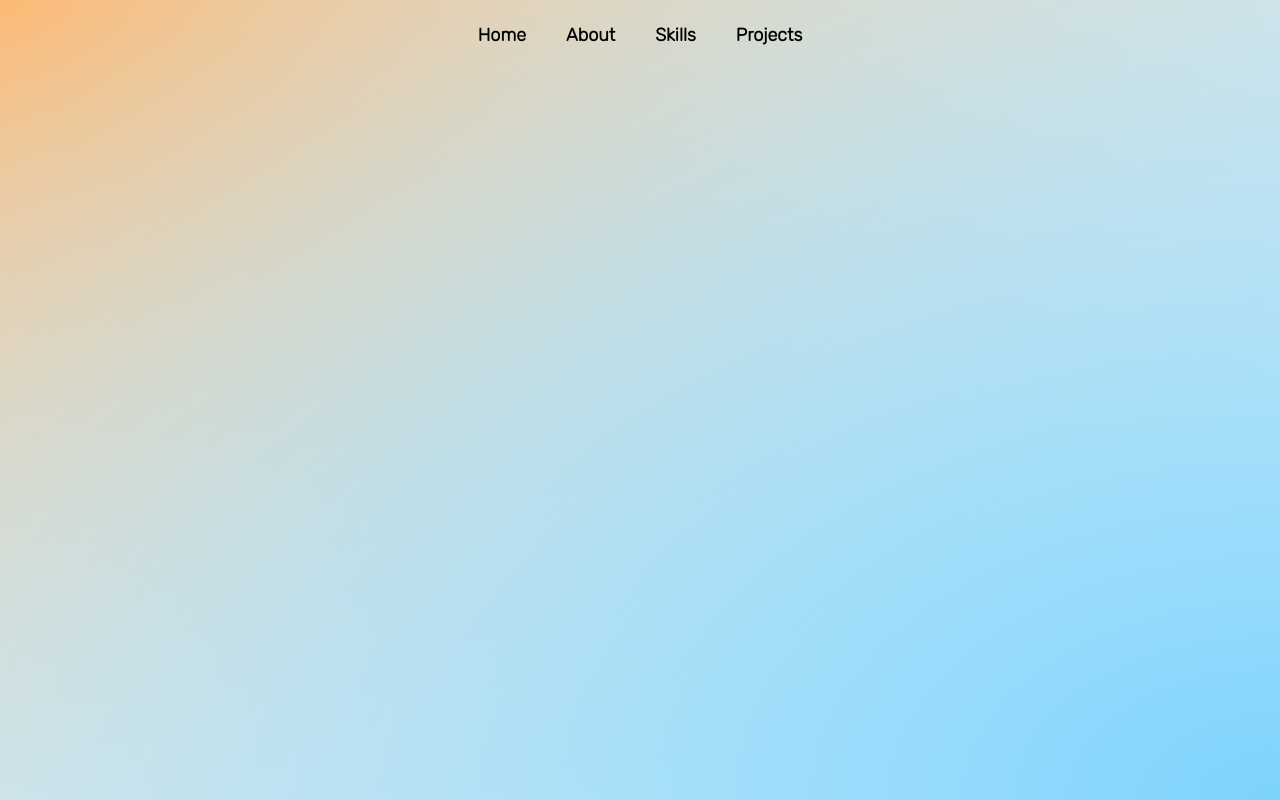
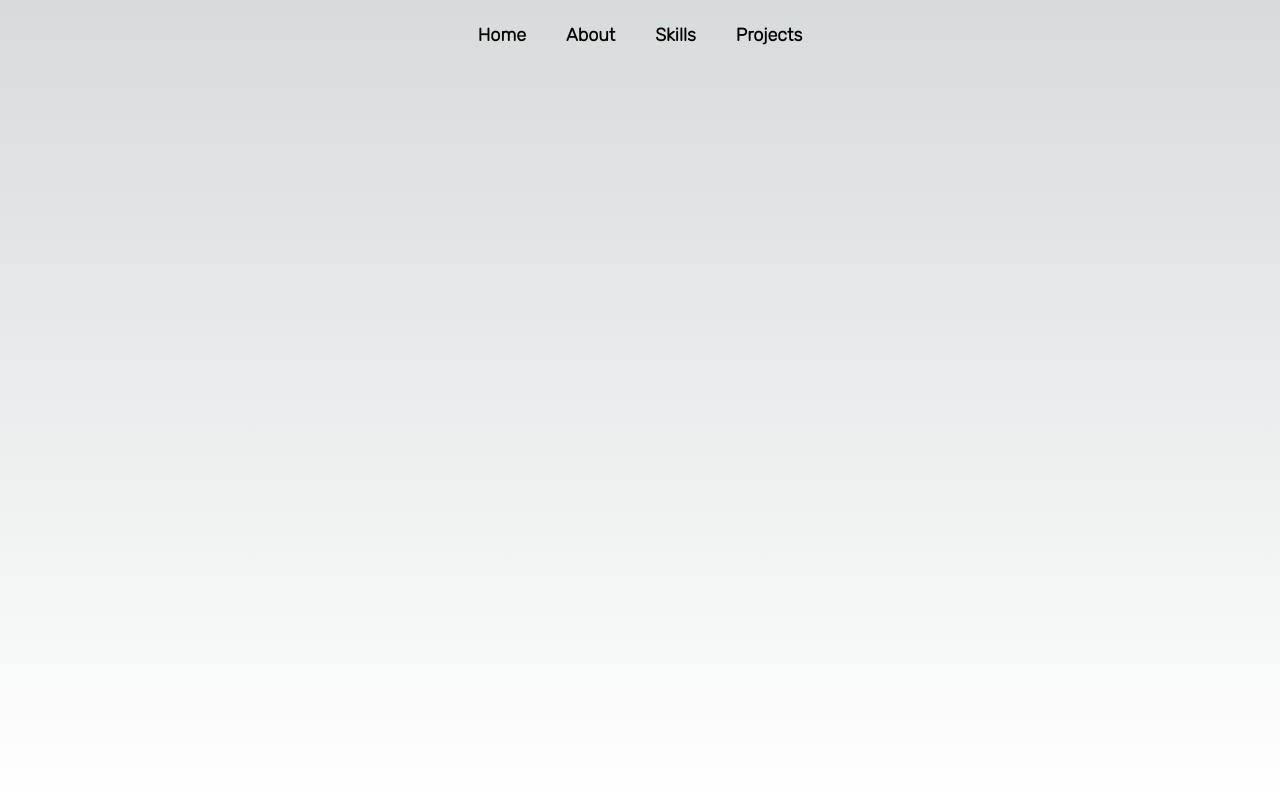
Before and after one commit to fahmiitmamul/portfolio-website, a Next.js app: page / in a window 1280 px wide. Built offline with nearby package versions, Linux system fonts and the light colour scheme.

Commit message:
fix: change body background color to default

```diff
--- a/app/globals.css
+++ b/app/globals.css
@@ -17,12 +17,11 @@
 }
 
 body {
-  background-color: rgb(224, 242, 254);
-  background-image: radial-gradient(
-      at 100% 100%,
-      rgb(125, 211, 252) 0,
-      transparent 100%
-    ),
-    radial-gradient(at 100% 100%, rgb(255, 255, 255) 0, transparent 100%),
-    radial-gradient(at 0% 0%, rgb(253, 186, 116) 0, transparent 100%);
+  color: rgb(var(--foreground-rgb));
+  background: linear-gradient(
+      to bottom,
+      transparent,
+      rgb(var(--background-end-rgb))
+    )
+    rgb(var(--background-start-rgb));
 }
```
